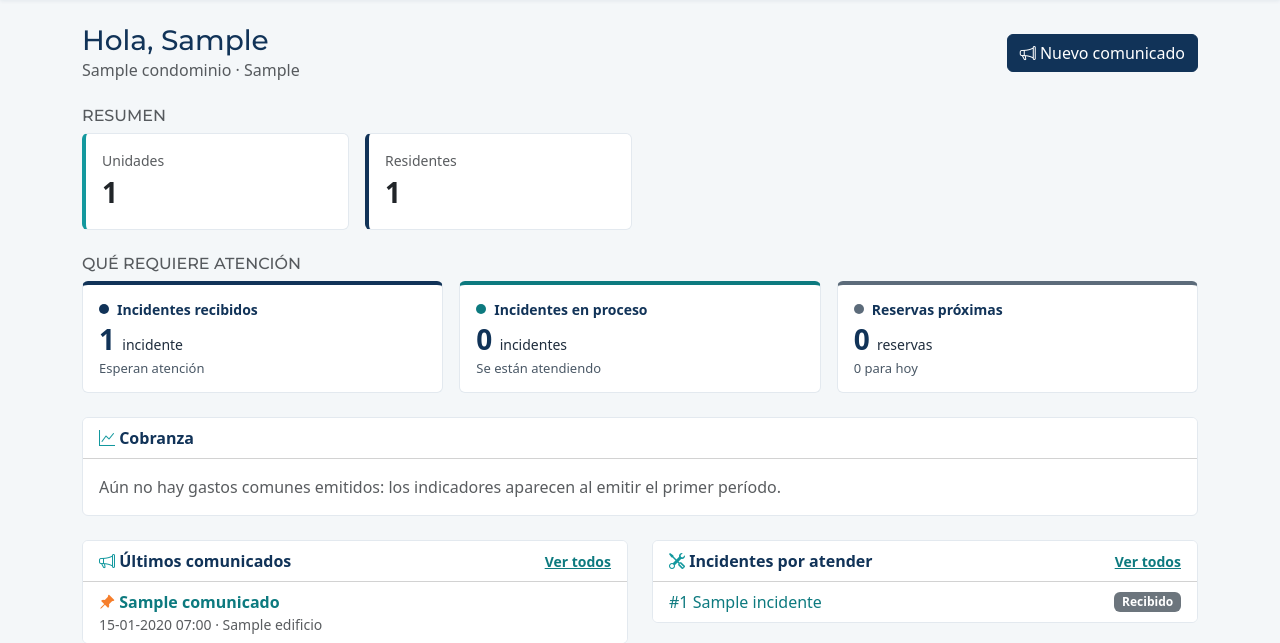
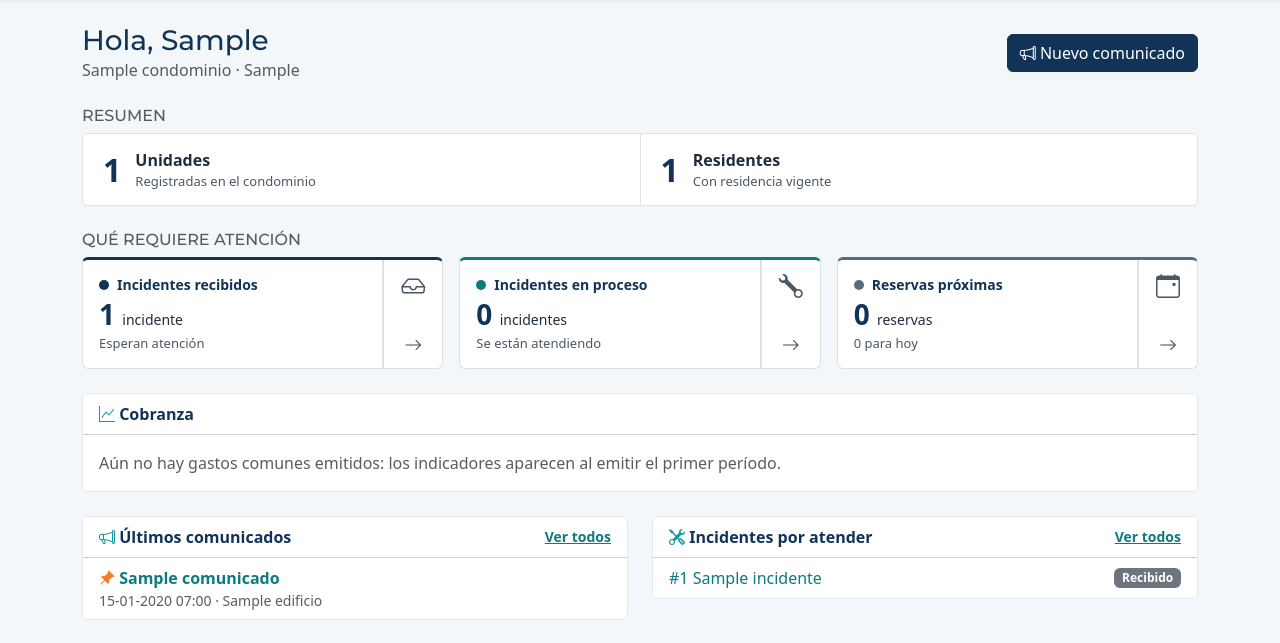
Before and after one commit to Trinity-Codex/Proyecto_CondoHub, a Django app: page / in a window 1280 px wide. Shown: the part 68-711 px from the top of the page. Run offline with Django 5.2, Linux system fonts and the light colour scheme; a user stored in the database is signed in; tables that the repository leaves empty hold one stand-in row (values such as "Sample post"); data that the repository does not hold is empty.

Commit message:
Ajustes visuales del panel: hover de tarjetas, franja con ícono, tres por fila y resumen en un panel (#79)
Co-Authored-By: Claude Sonnet 5.5 <noreply@anthropic.com>

```diff
--- a/apps/core/templates/core/inicio.html
+++ b/apps/core/templates/core/inicio.html
@@ -22,23 +22,31 @@
 {# ---- Resumen del condominio (administrador, comité y conserje) ---- #}
 {% if resumen %}
 <h2 class="h6 text-uppercase text-muted mb-2">Resumen</h2>
-<div class="row g-3 mb-4">
-  <div class="col-6 col-lg-3"><div class="card tarjeta-indicador h-100"><div class="card-body">
-    <div class="text-muted small">Unidades</div><div class="fs-3 fw-semibold">{{ resumen.unidades }}</div>
-  </div></div></div>
-  <div class="col-6 col-lg-3"><div class="card tarjeta-indicador tarjeta-indicador-azul h-100"><div class="card-body">
-    <div class="text-muted small">Residentes</div><div class="fs-3 fw-semibold">{{ resumen.residentes }}</div>
-  </div></div></div>
-</div>
+<dl class="resumen-panel mb-4">
+  <div class="resumen-parte">
+    <dt class="resumen-etiqueta">Unidades<span class="resumen-detalle">Registradas en el condominio</span></dt>
+    <dd class="resumen-numero">{{ resumen.unidades }}</dd>
+  </div>
+  <div class="resumen-parte">
+    <dt class="resumen-etiqueta">Residentes<span class="resumen-detalle">Con residencia vigente</span></dt>
+    <dd class="resumen-numero">{{ resumen.residentes }}</dd>
+  </div>
+</dl>
 {# ---- Tarjetas por estado (Issue #79): cada una es un enlace entero al listado ---- #}
 <h2 class="h6 text-uppercase text-muted mb-2">Qué requiere atención</h2>
-<div class="row row-cols-1 row-cols-sm-2 row-cols-lg-3 row-cols-xxl-{{ tarjetas_por_fila }} g-3 mb-4">
+<div class="row row-cols-1 row-cols-md-2 row-cols-lg-3 g-3 mb-4">
   {% for t in tarjetas %}
   <div class="col">
     <a class="kpi kpi-{{ t.clave }}" href="{{ t.url }}">
-      <span class="kpi-nombre"><span class="kpi-punto" aria-hidden="true"></span>{{ t.nombre }}</span>
-      <span class="kpi-cantidad">{{ t.cantidad }} <span class="kpi-unidad">{{ t.etiqueta }}</span></span>
-      <span class="kpi-frase">{{ t.frase }}</span>
+      <span class="kpi-contenido">
+        <span class="kpi-nombre"><span class="kpi-punto" aria-hidden="true"></span>{{ t.nombre }}</span>
+        <span class="kpi-cantidad">{{ t.cantidad }} <span class="kpi-unidad">{{ t.etiqueta }}</span></span>
+        <span class="kpi-frase">{{ t.frase }}</span>
+      </span>
+      <span class="kpi-lateral" aria-hidden="true">
+        <i class="bi {{ t.icono }} kpi-icono"></i>
+        <i class="bi bi-arrow-right kpi-flecha"></i>
+      </span>
     </a>
   </div>
   {% endfor %}
--- a/apps/core/tests.py
+++ b/apps/core/tests.py
@@ -435,7 +435,7 @@ class TarjetasPorEstadoTest(TestCase):
         self.assertEqual(list(t), ["recibido", "en-proceso", "reserva"])
         self.assertNotContains(respuesta, "Unidades morosas")
         self.assertNotContains(respuesta, "$")
-        self.assertContains(respuesta, "row-cols-xxl-3")
+        self.assertContains(respuesta, "row-cols-lg-3")
 
     def test_residente_sin_tarjetas_por_estado(self):
         respuesta, t = self.tarjetas(self.e.residente)
@@ -473,6 +473,9 @@ class TarjetasPorEstadoTest(TestCase):
         self.assertEqual(html.count('<a class="kpi '), 6)
         self.assertIn("Unidades morosas", html)
         self.assertIn('class="kpi-punto" aria-hidden="true"', html)
+        self.assertEqual(html.count('class="kpi-lateral" aria-hidden="true"'), 6)  # ícono y flecha son decorativos
+        for icono in ("bi-check-circle", "bi-hourglass-split", "bi-exclamation-triangle", "bi-inbox", "bi-wrench", "bi-calendar-event"):
+            self.assertIn(icono, html)
 
     def test_singular_y_plural(self):
         _, t = self.tarjetas(self.e.administrador)
--- a/apps/core/views.py
+++ b/apps/core/views.py
@@ -71,8 +71,6 @@ class InicioView(RolRequeridoMixin, TemplateView):
                     tarjetas += _tarjetas_de_unidades(contexto["cobranza"])
             tarjetas += _tarjetas_de_incidentes_y_reservas(condominio, hoy)
             contexto["tarjetas"] = tarjetas
-            # El conserje ve tres tarjetas (sin unidades); administrador y comité, seis: la grilla se ajusta.
-            contexto["tarjetas_por_fila"] = 6 if len(tarjetas) > 3 else 3
             # Aviso si las alícuotas no suman 100 % (el prorrateo quedaría descuadrado).
             contexto["suma_alicuotas"] = condominio.suma_alicuotas()
             # Incidentes por atender, para el equipo del condominio.
@@ -84,9 +82,10 @@ class InicioView(RolRequeridoMixin, TemplateView):
         return contexto
 
 
-def _tarjeta(clave, nombre, cantidad, singular, plural, frase, url):
+def _tarjeta(clave, icono, nombre, cantidad, singular, plural, frase, url):
+    """`icono` es una clase de Bootstrap Icons, decorativa: el nombre accesible sale del texto."""
     return {
-        "clave": clave, "nombre": nombre, "cantidad": cantidad,
+        "clave": clave, "icono": icono, "nombre": nombre, "cantidad": cantidad,
         "etiqueta": singular if cantidad == 1 else plural, "frase": frase, "url": url,
     }
 
@@ -101,11 +100,11 @@ def _tarjetas_de_unidades(reporte):
     url = f"{reverse('gastos:reporte')}?periodo={reporte.periodo.pk}"
     periodo = str(reporte.periodo)
     return [
-        _tarjeta("al-dia", "Unidades al día", por_situacion["Al día"], "unidad", "unidades",
+        _tarjeta("al-dia", "bi-check-circle", "Unidades al día", por_situacion["Al día"], "unidad", "unidades",
                  f"Sin deuda en {periodo}", url),
-        _tarjeta("con-deuda", "Unidades con deuda", por_situacion["Pendiente"], "unidad", "unidades",
+        _tarjeta("con-deuda", "bi-hourglass-split", "Unidades con deuda", por_situacion["Pendiente"], "unidad", "unidades",
                  f"Deben solo {periodo}", url),
-        _tarjeta("moroso", "Unidades morosas", por_situacion["Morosa"], "unidad", "unidades",
+        _tarjeta("moroso", "bi-exclamation-triangle", "Unidades morosas", por_situacion["Morosa"], "unidad", "unidades",
                  f"Con deuda anterior a {periodo}", url),
     ]
 
@@ -123,11 +122,11 @@ def _tarjetas_de_incidentes_y_reservas(condominio, hoy):
     en_proceso = por_estado.get(Incidente.Estado.EN_PROCESO, 0)
     de_hoy = reservas["de_hoy"]
     return [
-        _tarjeta("recibido", "Incidentes recibidos", recibidos, "incidente", "incidentes",
+        _tarjeta("recibido", "bi-inbox", "Incidentes recibidos", recibidos, "incidente", "incidentes",
                  "Esperan atención", f"{lista}?estado={Incidente.Estado.RECIBIDO}"),
-        _tarjeta("en-proceso", "Incidentes en proceso", en_proceso, "incidente", "incidentes",
+        _tarjeta("en-proceso", "bi-wrench", "Incidentes en proceso", en_proceso, "incidente", "incidentes",
                  "Se están atendiendo", f"{lista}?estado={Incidente.Estado.EN_PROCESO}"),
-        _tarjeta("reserva", "Reservas próximas", reservas["proximas"], "reserva", "reservas",
+        _tarjeta("reserva", "bi-calendar-event", "Reservas próximas", reservas["proximas"], "reserva", "reservas",
                  f"{de_hoy} para hoy", reverse("reservas:todas")),
     ]
 
--- a/static/css/condohub.css
+++ b/static/css/condohub.css
@@ -163,37 +163,98 @@ h1, h2, h3, .h1, .h2, .h3, .h4, .h5, .marca {
 .tarjeta-indicador {
   border-left: 4px solid var(--condohub-teal);
 }
-.tarjeta-indicador-azul { border-left-color: var(--condohub-azul); }
 
-/* Tarjeta por estado (Issue #79): un enlace entero con nombre, cantidad y frase. */
+/* Panel de resumen del inicio: un solo panel con una parte por indicador. */
+.resumen-panel {
+  display: flex;
+  flex-direction: column;
+  margin: 0;
+  background: #fff;
+  border: 1px solid var(--bs-border-color);
+  border-radius: var(--bs-border-radius);
+}
+.resumen-parte {
+  flex: 1 1 0;
+  display: flex;
+  align-items: center;
+  gap: 0.875rem;
+  padding: 0.875rem 1.25rem;
+  min-width: 0;
+}
+.resumen-parte + .resumen-parte { border-top: 1px solid var(--bs-border-color); }
+.resumen-numero { order: 0; margin: 0; font-size: 2rem; font-weight: 600; line-height: 1; color: var(--condohub-azul); }
+.resumen-etiqueta { order: 1; display: flex; flex-direction: column; font-weight: 700; color: #1f2d3d; }
+.resumen-detalle { font-size: 0.8125rem; font-weight: 400; color: #4a5866; }
+@media (min-width: 576px) {
+  .resumen-panel { flex-direction: row; }
+  .resumen-parte + .resumen-parte { border-top: 0; border-left: 1px solid var(--bs-border-color); }
+}
+
+/* Tarjeta por estado (Issue #79): un enlace entero con nombre, cantidad y frase, y una franja con ícono y flecha. */
 .kpi {
   --kpi-acento: var(--condohub-teal-texto);
+  --kpi-fondo: #f4f7f9;
+  display: flex;
+  height: 100%;
+  background: #fff;
+  border: 1px solid var(--bs-border-color);
+  border-top: 3px solid var(--kpi-acento);
+  border-radius: var(--bs-border-radius);
+  color: #1f2d3d;
+  text-decoration: none;
+  overflow: hidden;
+  transition: border-color 0.15s ease, box-shadow 0.15s ease;
+}
+.kpi:hover,
+.kpi:focus-visible {
+  border-color: var(--kpi-acento);
+  box-shadow: 0 2px 8px rgba(17, 51, 88, 0.12);
+  color: #1f2d3d;
+}
+.kpi:focus-visible { outline: 3px solid var(--condohub-azul); outline-offset: 2px; }
+.kpi-contenido {
+  flex: 1 1 auto;
+  min-width: 0;
   display: flex;
   flex-direction: column;
   gap: 0.25rem;
-  height: 100%;
   padding: 0.875rem 1rem;
-  background: #fff;
-  border: 1px solid #e3e9ef;
-  border-top: 4px solid var(--kpi-acento);
-  border-radius: var(--bs-border-radius);
-  color: #1f2d3d;
-  text-decoration: none;
   overflow-wrap: anywhere;
 }
-.kpi:hover { box-shadow: 0 2px 8px rgba(17, 51, 88, 0.12); color: #1f2d3d; }
-.kpi:focus-visible { outline: 3px solid var(--condohub-azul); outline-offset: 2px; }
+.kpi-lateral {
+  flex: none;
+  width: 60px;
+  display: flex;
+  flex-direction: column;
+  align-items: center;
+  justify-content: space-between;
+  padding: 0.875rem 0;
+  border-left: 2px solid var(--bs-border-color);
+  color: #4a5866;
+  transition: background-color 0.15s ease, border-color 0.15s ease, color 0.15s ease;
+}
+.kpi-icono { font-size: 1.5rem; line-height: 1; }
+.kpi-flecha { font-size: 1.125rem; line-height: 1; }
+.kpi:hover .kpi-lateral,
+.kpi:focus-visible .kpi-lateral {
+  background-color: var(--kpi-fondo);
+  border-left-color: var(--kpi-acento);
+  color: var(--kpi-texto, var(--kpi-acento));
+}
+@media (prefers-reduced-motion: reduce) {
+  .kpi, .kpi-lateral { transition: none; }
+}
 .kpi-nombre { display: flex; align-items: center; gap: 0.5rem; font-size: 0.875rem; font-weight: 600; color: var(--condohub-azul); }
 .kpi-punto { flex: none; width: 0.625rem; height: 0.625rem; border-radius: 50%; background: var(--kpi-acento); }
 .kpi-cantidad { font-size: 1.75rem; font-weight: 600; line-height: 1.1; color: var(--condohub-azul); }
 .kpi-unidad { font-size: 0.875rem; font-weight: 400; color: #1f2d3d; }
 .kpi-frase { font-size: 0.8125rem; color: #4a5866; }
-.kpi-al-dia { --kpi-acento: var(--estado-al-dia); }
-.kpi-con-deuda { --kpi-acento: var(--estado-con-deuda); }
-.kpi-moroso { --kpi-acento: var(--estado-moroso); }
-.kpi-recibido { --kpi-acento: var(--estado-recibido); }
-.kpi-en-proceso { --kpi-acento: var(--estado-en-proceso); }
-.kpi-reserva { --kpi-acento: var(--estado-reserva); }
+.kpi-al-dia { --kpi-acento: var(--estado-al-dia); --kpi-fondo: var(--estado-al-dia-fondo); --kpi-texto: var(--estado-al-dia-texto); }
+.kpi-con-deuda { --kpi-acento: var(--estado-con-deuda); --kpi-fondo: var(--estado-con-deuda-fondo); --kpi-texto: var(--estado-con-deuda-texto); }
+.kpi-moroso { --kpi-acento: var(--estado-moroso); --kpi-fondo: var(--estado-moroso-fondo); --kpi-texto: var(--estado-moroso-texto); }
+.kpi-recibido { --kpi-acento: var(--estado-recibido); --kpi-fondo: var(--estado-recibido-fondo); --kpi-texto: var(--estado-recibido-texto); }
+.kpi-en-proceso { --kpi-acento: var(--estado-en-proceso); --kpi-fondo: var(--estado-en-proceso-fondo); --kpi-texto: var(--estado-en-proceso-texto); }
+.kpi-reserva { --kpi-acento: var(--estado-reserva); --kpi-fondo: var(--estado-reserva-fondo); --kpi-texto: var(--estado-reserva-texto); }
 
 /* Comunicado fijado */
 .icono-fijado {
```
Also changed, not shown: openspec/changes/archive/2026-11-09-agregar-tarjetas-de-estado-al-panel/specs/plataforma/spec.md (+1 -1 lines), openspec/specs/plataforma/spec.md (+1 -1 lines).
